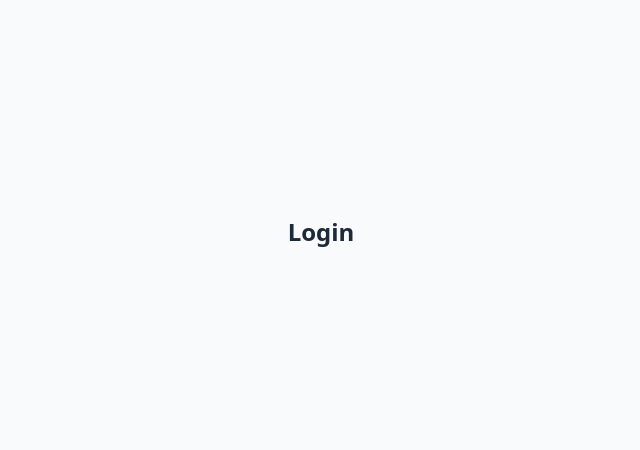
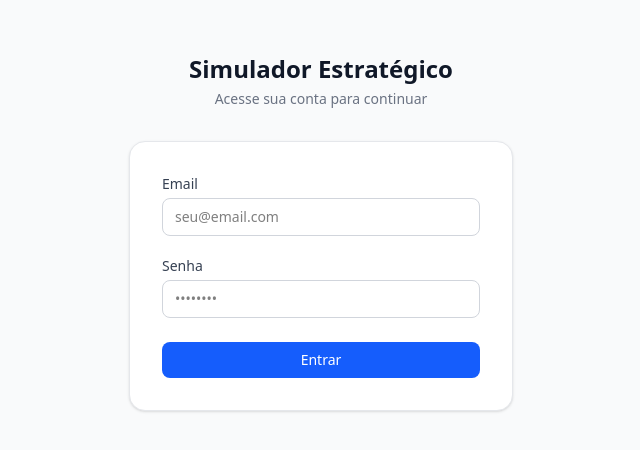
Before and after one commit to GabrielCNovaesDev/CommerceControl-Squad16, a React app in the folder frontend/: page /login in a window 1280 px wide. Shown: the part 168-618 px from the top of the page, without its empty margins (319-959 px from the left). Built offline with nearby package versions, Linux system fonts and the light colour scheme; no server answers; the HTML template or start-up script is replaced by a standard one.

Commit message:
Tela de Login

```diff
--- /dev/null
+++ b/frontend/src/components/ui/Button.jsx
@@ -0,0 +1,34 @@
+const variants = {
+  primary: 'bg-blue-600 text-white hover:bg-blue-700 disabled:bg-blue-300',
+  secondary: 'bg-gray-100 text-gray-800 hover:bg-gray-200 disabled:bg-gray-100 disabled:text-gray-400',
+  danger: 'bg-red-600 text-white hover:bg-red-700 disabled:bg-red-300',
+};
+
+export default function Button({
+  children,
+  variant = 'primary',
+  loading = false,
+  className = '',
+  ...props
+}) {
+  return (
+    <button
+      disabled={loading || props.disabled}
+      className={`inline-flex items-center justify-center gap-2 rounded-lg px-4 py-2 text-sm font-medium
+        transition focus:outline-none focus:ring-2 focus:ring-offset-2 focus:ring-blue-500
+        disabled:cursor-not-allowed
+        ${variants[variant]}
+        ${className}`}
+      {...props}
+    >
+      {loading ? (
+        <>
+          <span className="h-4 w-4 animate-spin rounded-full border-2 border-current border-t-transparent" />
+          Carregando...
+        </>
+      ) : (
+        children
+      )}
+    </button>
+  );
+}
--- /dev/null
+++ b/frontend/src/components/ui/Input.jsx
@@ -0,0 +1,22 @@
+export default function Input({ label, error, className = '', ...props }) {
+  return (
+    <div className="flex flex-col gap-1">
+      {label && (
+        <label className="text-sm font-medium text-gray-700">
+          {label}
+        </label>
+      )}
+      <input
+        className={`w-full rounded-lg border px-3 py-2 text-sm outline-none transition
+          focus:ring-2 focus:ring-blue-500 focus:border-blue-500
+          ${error ? 'border-red-400 bg-red-50' : 'border-gray-300 bg-white'}
+          disabled:bg-gray-100 disabled:cursor-not-allowed
+          ${className}`}
+        {...props}
+      />
+      {error && (
+        <span className="text-xs text-red-600">{error}</span>
+      )}
+    </div>
+  );
+}
--- a/frontend/src/pages/LoginPage.jsx
+++ b/frontend/src/pages/LoginPage.jsx
@@ -1,7 +1,87 @@
+import { useState } from 'react';
+import { useNavigate } from 'react-router-dom';
+import { useForm } from 'react-hook-form';
+import { zodResolver } from '@hookform/resolvers/zod';
+import { z } from 'zod';
+import authService from '../services/authService';
+import useAuthStore from '../store/authStore';
+import Input from '../components/ui/Input';
+import Button from '../components/ui/Button';
+
+const schema = z.object({
+  email: z.string().email('Informe um email válido'),
+  password: z.string().min(6, 'A senha deve ter no mínimo 6 caracteres'),
+});
+
+const ROLE_REDIRECT = {
+  GAME_MASTER: '/admin',
+  PLAYER: '/store',
+  OBSERVER: '/ranking',
+};
+
 export default function LoginPage() {
+  const navigate = useNavigate();
+  const login = useAuthStore((s) => s.login);
+  const [serverError, setServerError] = useState('');
+
+  const {
+    register,
+    handleSubmit,
+    formState: { errors, isSubmitting },
+  } = useForm({ resolver: zodResolver(schema) });
+
+  async function onSubmit({ email, password }) {
+    setServerError('');
+    try {
+      const { token, user } = await authService.login(email, password);
+      login(user, token);
+      navigate(ROLE_REDIRECT[user.role] ?? '/login', { replace: true });
+    } catch {
+      setServerError('Email ou senha inválidos');
+    }
+  }
+
   return (
-    <div className="min-h-screen flex items-center justify-center bg-gray-50">
-      <h1 className="text-2xl font-bold text-gray-800">Login</h1>
+    <div className="min-h-screen flex items-center justify-center bg-gray-50 px-4">
+      <div className="w-full max-w-sm">
+        {/* Logo / Título */}
+        <div className="mb-8 text-center">
+          <h1 className="text-2xl font-bold text-gray-900">Simulador Estratégico</h1>
+          <p className="mt-1 text-sm text-gray-500">Acesse sua conta para continuar</p>
+        </div>
+
+        <div className="rounded-2xl bg-white p-8 shadow-sm border border-gray-200">
+          <form onSubmit={handleSubmit(onSubmit)} noValidate className="flex flex-col gap-5">
+            <Input
+              label="Email"
+              type="email"
+              placeholder="seu@email.com"
+              autoComplete="email"
+              error={errors.email?.message}
+              {...register('email')}
+            />
+
+            <Input
+              label="Senha"
+              type="password"
+              placeholder="••••••••"
+              autoComplete="current-password"
+              error={errors.password?.message}
+              {...register('password')}
+            />
+
+            {serverError && (
+              <p className="rounded-lg bg-red-50 px-3 py-2 text-sm text-red-600 border border-red-200">
+                {serverError}
+              </p>
+            )}
+
+            <Button type="submit" loading={isSubmitting} className="w-full mt-1">
+              Entrar
+            </Button>
+          </form>
+        </div>
+      </div>
     </div>
   );
 }
```
